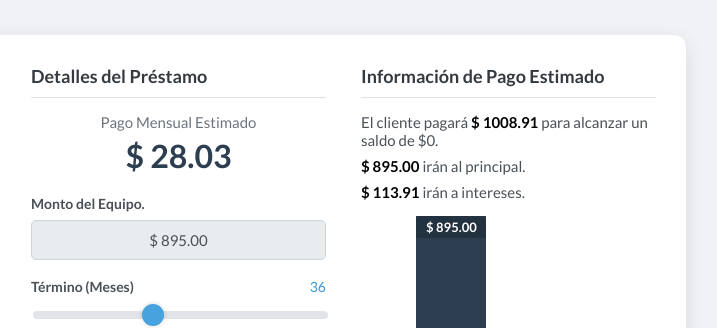
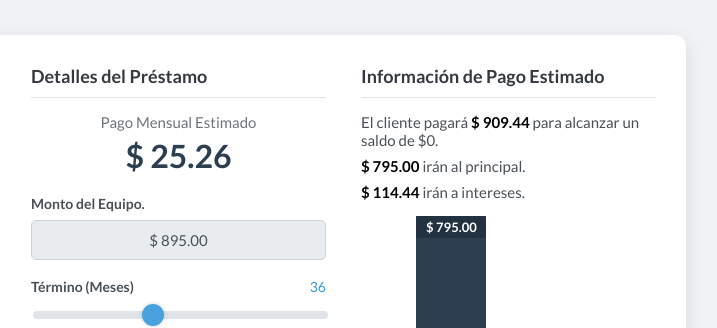
Before and after one commit to rafael33pr/rafael33pr, a plain HTML site: page index.html in a window 1280 px wide. Shown: the top 328 px of the page, 404-1121 px from the left. Drawn offline with Linux system fonts and the light colour scheme.

Commit message:
Update index.html
se actualizo precio y interes

```diff
--- a/index.html
+++ b/index.html
@@ -254,8 +254,8 @@
 
 <script>
     document.addEventListener('DOMContentLoaded', function () {
-        const loanAmount = 895.00;
-        const interestRate = 7.95 / 100;
+        const loanAmount = 795.00;
+        const interestRate = 8.95 / 100;
         const termSlider = document.getElementById('term-months');
         const termValueDisplay = document.getElementById('term-value');
         const monthlyPaymentDisplay = document.getElementById('monthly-payment');
```
